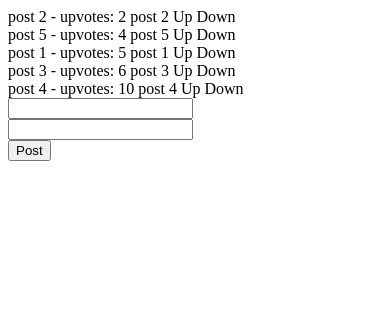
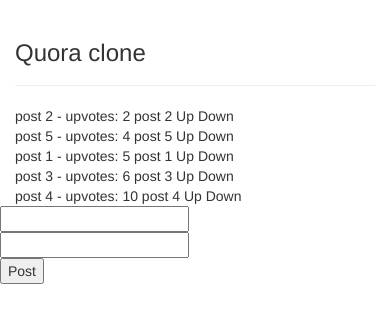
Before and after one commit to benhalverson/rails-angular-qa, a website: page index.html in a window 390 px wide. Drawn offline with nearby package versions, Linux system fonts and the light colour scheme.

Commit message:
added font awesome

```diff
--- a/bower.json
+++ b/bower.json
@@ -14,6 +14,8 @@
     "tests"
   ],
   "dependencies": {
-    "angular": "~1.3.15"
+    "angular": "~1.3.15",
+    "components-font-awesome": "~4.3.0",
+    "bootstrap": "~3.3.4"
   }
 }
--- a/index.html
+++ b/index.html
@@ -3,22 +3,46 @@
 <head>
   <meta charset="UTF-8">
   <title>Angular Rails app</title>
-  <script src="/client/bower_components/angular/angular.js"></script>
-  <script src="app.js"></script>
+  <link rel="stylesheet" href="client/bower_components/bootstrap/dist/css/bootstrap.css">
+  <link rel="stylesheet" href="client/bower_components/components-font-awesome/css/font-awesome.css">
+  <link rel="stylesheet" href="styles.css">
+  <script src="client/bower_components/jquery/dist/jquery.js"></script>
+  <style> .glyphicon-thumbs-up {
+    cursor: pointer
+  }
+  </style>
 </head>
 <body ng-app="quoraClone" ng-controller="MainCtrl">
-<div ng-repeat="post in posts | orderBy: 'upvotes'">{{post.title}} - upvotes: {{post.upvotes}}
 
-  <a ng-show="post.link" href="{{post.link}}">{{post.title}}</a>
-  <span ng-hide="post.link">{{post.title}}</span>
-  <span ng-click="incrementUpvotes(post)">Up</span>
-  <span ng-click="decrementDownvotes(post)">Down</span>
+<div class="container">
+  <div class="row">
+    <div class="col-md-6 col-md-offset-3">
+      <div class="page-header">
+        <h3>Quora clone</h3>
+      </div>
+      <div ng-repeat="post in posts | orderBy: 'upvotes'">{{post.title}} - upvotes: {{post.upvotes}}
+
+        <a ng-show="post.link" href="{{post.link}}">{{post.title}}</a>
+        <span ng-hide="post.link">{{post.title}}</span>
+        <span ng-click="incrementUpvotes(post)">Up</span>
+        <span ng-click="decrementDownvotes(post)">Down</span>
+      </div>
+
+
+
+    </div><!--col-md-6 -->
+  </div>
 </div>
+
 
 <form ng-submit="addPost()">
   <input type="text" ng-model="title" /><br>
   <input typee="text" ng-model="link" /><br>
   <button type="submit">Post</button>
 </form>
+
+
+<script src="/client/bower_components/angular/angular.js"></script>
+<script src="app.js"></script>
 </body>
 </html>
```
Also changed, not shown: styles.css (added).
